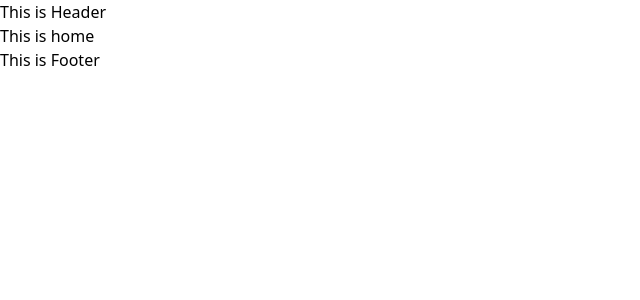
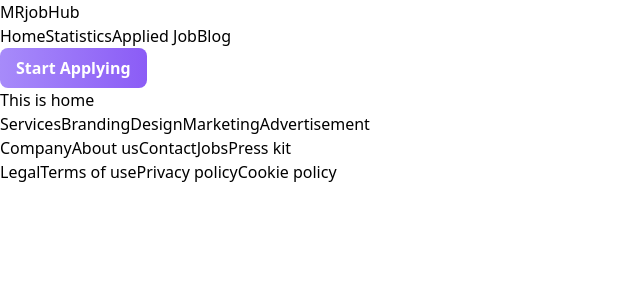
Before and after one commit to Mahadi90/mr-job-hunt, a React (Vite) app: page / in a window 1280 px wide. Shown: the top 300 px of the page, without its empty margins (0-640 px from the left). Built offline with nearby package versions, Linux system fonts and the light colour scheme.

Commit message:
header added

```diff
--- a/src/components/Footer.jsx
+++ b/src/components/Footer.jsx
@@ -2,8 +2,28 @@ import React from 'react';
 
 const Footer = () => {
     return (
-        <div>
-            <h2 className='text-5xl text-red-500'>This is Footer</h2>
+        <div className='bg-black text-white p-8'>
+
+  <div>
+    <span className="footer-title">Services</span>
+    <a className="link link-hover">Branding</a>
+    <a className="link link-hover">Design</a>
+    <a className="link link-hover">Marketing</a>
+    <a className="link link-hover">Advertisement</a>
+  </div>
+  <div>
+    <span className="footer-title">Company</span>
+    <a className="link link-hover">About us</a>
+    <a className="link link-hover">Contact</a>
+    <a className="link link-hover">Jobs</a>
+    <a className="link link-hover">Press kit</a>
+  </div>
+  <div>
+    <span className="footer-title">Legal</span>
+    <a className="link link-hover">Terms of use</a>
+    <a className="link link-hover">Privacy policy</a>
+    <a className="link link-hover">Cookie policy</a>
+  </div>
         </div>
     );
 };
--- a/src/components/Header.jsx
+++ b/src/components/Header.jsx
@@ -1,10 +1,20 @@
 import React from 'react';
+import { Link } from 'react-router-dom';
 
 const Header = () => {
     return (
-        <div>
-            <h2 className='text-5xl text-red-500'>This is Header</h2>
-        </div>
+        <nav className="flex justify-between py-8 px-2 md:px-14">
+            <div>
+                <h2 className='text-3xl font-bold'>MRjobHub</h2>
+            </div>
+            <ul>
+                <Link className='text-violet-600 mx-6' to='/'>Home</Link>
+                <Link className='text-violet-600 mx-6' to='/statistics'>Statistics</Link>
+                <Link className='text-violet-600 mx-6' to='/appliedjob'>Applied Job</Link>
+                <Link className='text-violet-600 mx-6' to='/blog'>Blog</Link>
+            </ul>
+            <button className='common-btn'>Start Applying</button>
+        </nav>
     );
 };
 
--- a/src/index.css
+++ b/src/index.css
@@ -1,3 +1,7 @@
 @tailwind base;
 @tailwind components;
 @tailwind utilities;
+
+.common-btn{
+    @apply bg-gradient-to-r from-violet-400 to-violet-500 px-4 py-2 font-bold text-white rounded-lg
+}
--- a/src/main.jsx
+++ b/src/main.jsx
@@ -7,6 +7,7 @@ import Home from './components/Home'
 import Statistics from './components/Statistics'
 import Blog from './components/Blog'
 import ErrorPage from './components/ErrorPage'
+import ApliedJob from './components/ApliedJob'
 
 
 const router = createBrowserRouter([
@@ -25,7 +26,7 @@ const router = createBrowserRouter([
       },
       {
         path: '/appliedjob',
-        element: <Statistics/>
+        element: <ApliedJob/>
       },
       {
         path: '/blog',
```
